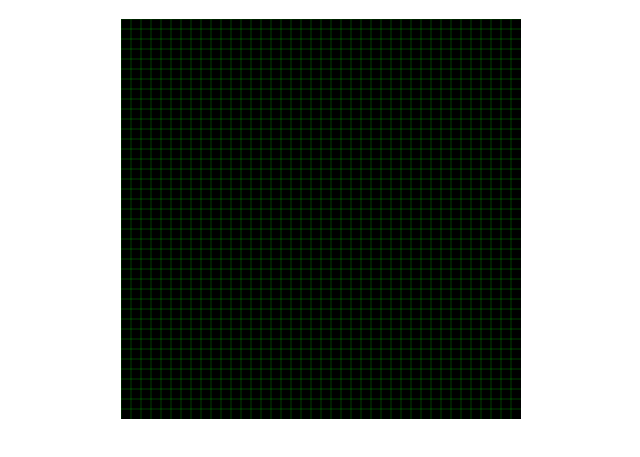
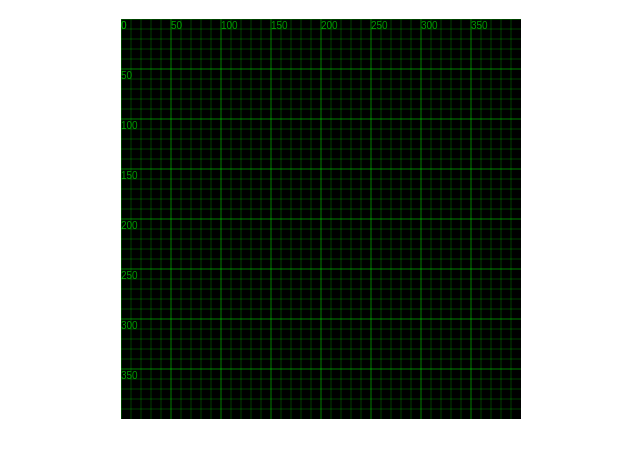
Before and after one commit to james-helton/asteroidsTutorial, a plain HTML site: page exercise2.html in a window 1280 px wide. Shown: the part 61-518 px from the top of the page, without its empty margins (319-959 px from the left). Drawn offline with Linux system fonts and the light colour scheme.

Commit message:
Refactor grid to external file

```diff
--- /dev/null
+++ b/drawGrid.js
@@ -0,0 +1,26 @@
+function drawGrid() {
+	var canvas = document.getElementById('asteroids');
+	var context = canvas.getContext('2d');
+
+	context.strokeStyle = '#0F0';
+	context.fillStyle = '#090';
+
+	for (let x = 0; x < canvas.width; x+=10)
+	{
+		context.beginPath();
+		context.moveTo(x,0);
+		context.lineTo(x, canvas.height);
+		context.lineWidth = x % 50 == 0 ? 0.5 : 0.25;
+		if(x%50 == 0) {context.fillText(x, x, 10);}
+		context.stroke();
+	}
+	for (let y = 0; y < canvas.height; y+=10)
+	{
+		context.beginPath();
+		context.moveTo(0, y);
+		context.lineTo(canvas.width, y);
+		context.lineWidth = y % 50 == 0 ? 0.5 : 0.25;
+		if(y%50 == 0) {context.fillText(y, 0, y + 10);}
+		context.stroke();
+	}
+}
--- a/exercise2.html
+++ b/exercise2.html
@@ -7,24 +7,9 @@
 	<body>
 		<h1>Welcome to Asteroids!!</h1>
 		<canvas id="asteroids" width="400" height="400"></canvas>
+		<script src="drawGrid.js"></script>
 		<script>
-			var canvas = document.getElementById('asteroids');
-			var context = canvas.getContext('2d');
-
-			context.strokeStyle = '#0F0';
-			context.lineWidth = '0.25';
-
-			for (let x = 0; x < canvas.width; x+=10)
-			{
-				context.moveTo(x,0);
-				context.lineTo(x, canvas.height);
-			}
-			for (let y = 0; y < canvas.height; y+=10)
-			{
-				context.moveTo(0, y);
-				context.lineTo(canvas.width, y);
-			}
-			context.stroke();
+			drawGrid();
 		</script>
 	</body>
 </html>
```
